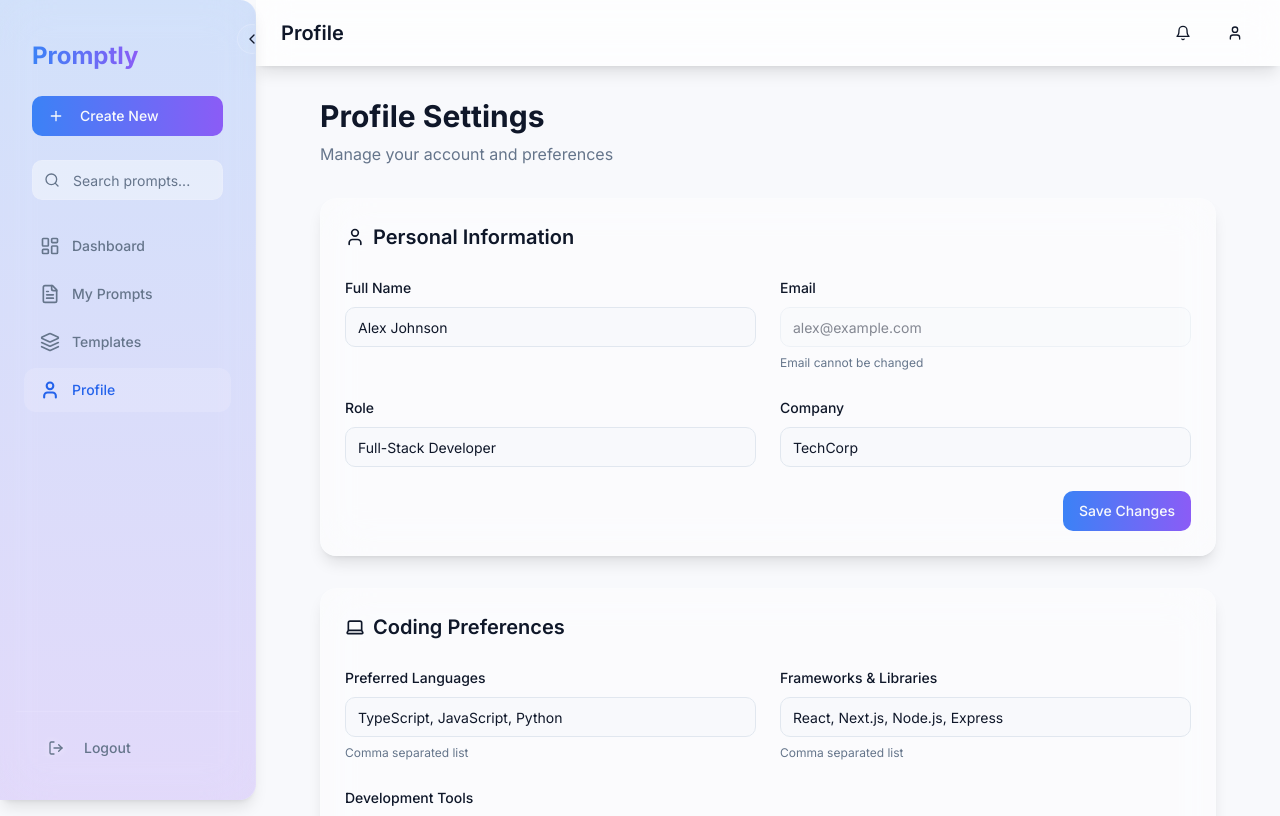
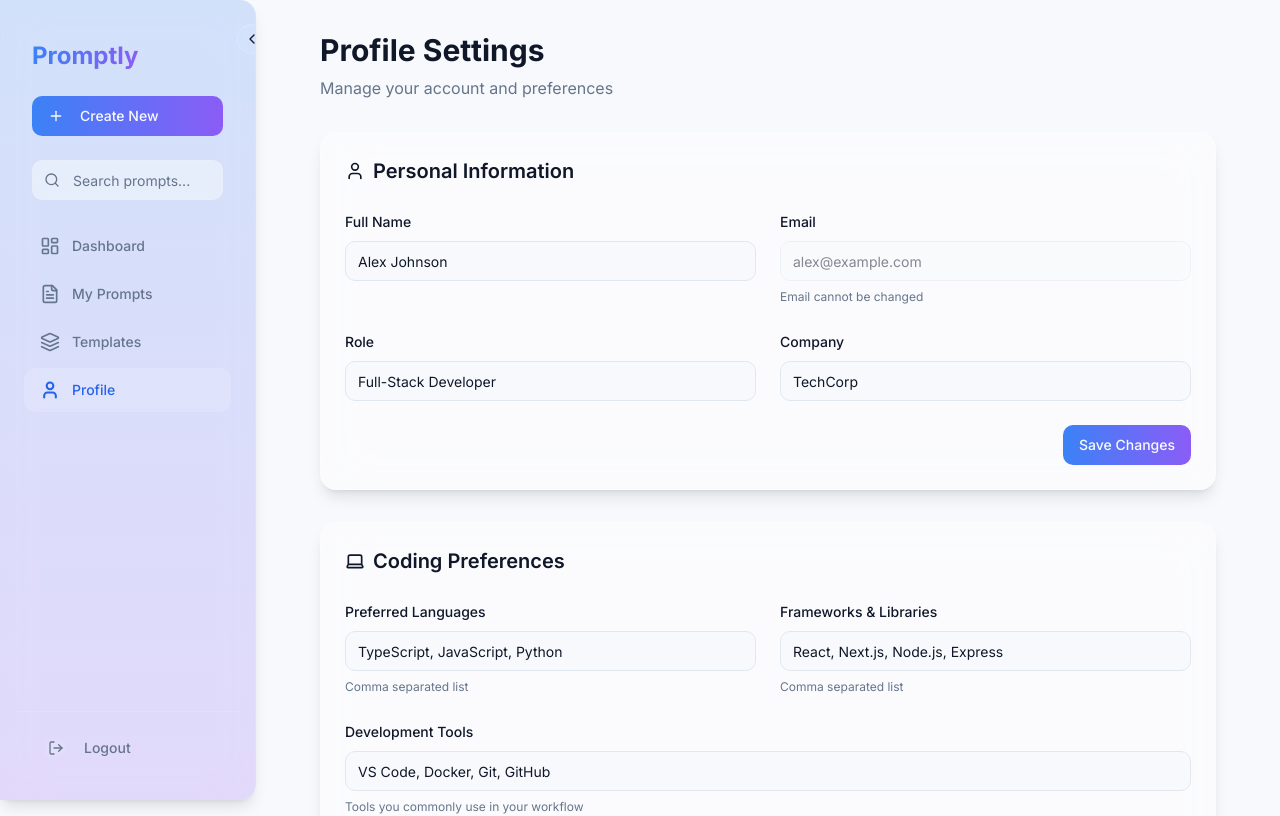
Before and after one commit to harrykioko/promptly, a React (Vite) app: page /profile in a window 1280 px wide. Shown: the top 816 px of the page. Built offline with nearby package versions, Linux system fonts and the light colour scheme.

Commit message:
Remove header elements
Removes the header element from all pages.

```diff
--- a/src/components/layout/DashboardLayout.tsx
+++ b/src/components/layout/DashboardLayout.tsx
@@ -1,49 +1,18 @@
 
 import React from 'react';
 import Sidebar from './Sidebar';
-import { User, Bell } from 'lucide-react';
-import { Button } from '../ui/button';
-import { Link } from 'react-router-dom';
-import GradientText from '../ui/GradientText';
 
 interface DashboardLayoutProps {
   children: React.ReactNode;
   title: string;
 }
 
-const DashboardLayout = ({ children, title }: DashboardLayoutProps) => {
+const DashboardLayout = ({ children }: DashboardLayoutProps) => {
   return (
     <div className="min-h-screen flex bg-background">
       <Sidebar />
 
       <div className="flex-1 flex flex-col min-w-0">
-        {/* Top Nav */}
-        <header className="sticky top-0 z-30 glass border-b border-white/10 px-6 py-3 flex items-center justify-between">
-          <div className="flex items-center md:hidden">
-            <Link to="/dashboard">
-              <GradientText as="h1" className="text-xl font-bold">Promptly</GradientText>
-            </Link>
-          </div>
-
-          <h1 className="text-xl font-semibold hidden md:block">{title}</h1>
-
-          <div className="flex items-center space-x-3">
-            <Button variant="ghost" size="icon" className="rounded-full" asChild>
-              <Link to="/notifications">
-                <Bell className="h-5 w-5" />
-                <span className="sr-only">Notifications</span>
-              </Link>
-            </Button>
-
-            <Button variant="ghost" size="icon" className="rounded-full" asChild>
-              <Link to="/profile">
-                <User className="h-5 w-5" />
-                <span className="sr-only">Profile</span>
-              </Link>
-            </Button>
-          </div>
-        </header>
-
         {/* Page Content */}
         <main className="flex-1 p-6 md:p-8">
           {children}
```
